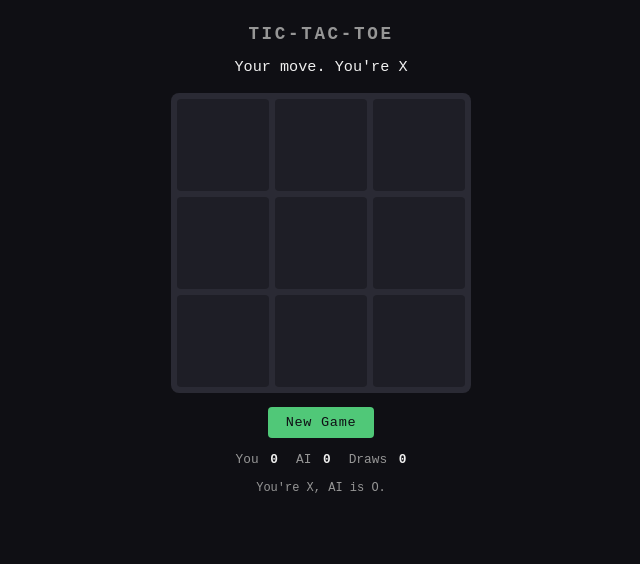
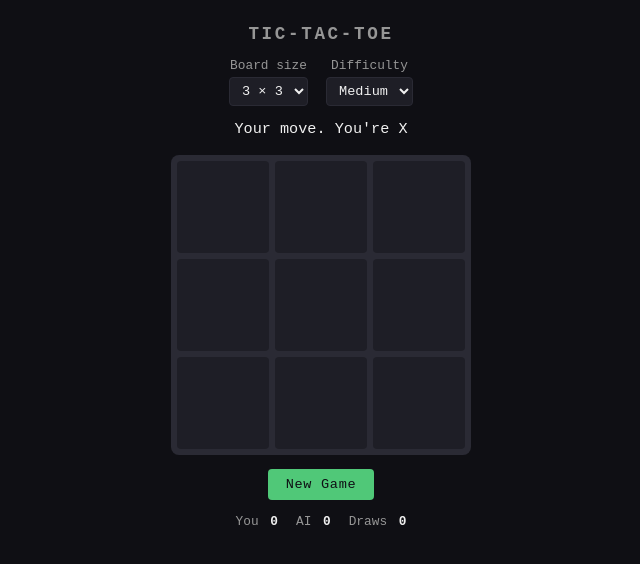
Before and after one commit to buvana-seshathri/tic-tac-toe, a Flask app: page / in a window 1280 px wide. Shown: the top 564 px of the page, without its empty margins (319-959 px from the left). Run offline with Flask 3, Linux system fonts and the light colour scheme.

Commit message:
feat: difficulty levels + board size

```diff
--- a/app.py
+++ b/app.py
@@ -1,4 +1,5 @@
 import math
+import random
 from flask import Flask, jsonify, render_template, request
 
 app = Flask(__name__)
@@ -7,18 +8,53 @@ EMPTY = None
 HUMAN = "X"
 AI = "O"
 
-LINES = [
-    (0, 1, 2), (3, 4, 5), (6, 7, 8),  # rows
-    (0, 3, 6), (1, 4, 7), (2, 5, 8),  # cols
-    (0, 4, 8), (2, 4, 6),             # diagonals
-]
+WIN_LENGTH = {3: 3, 4: 4, 5: 4}
+
+SEARCH_DEPTH = {3: 9, 4: 4, 5: 3}
+
+DIFFICULTY_RANDOMNESS = {"easy": 0.65, "medium": 0.25, "hard": 0.0}
+
+_lines_cache = {}
+
+def all_lines(size, win_len):
+    key = (size, win_len)
+    if key in _lines_cache:
+        return _lines_cache[key]
+
+    def idx(r, c):
+        return r * size + c
+
+    lines = []
+
+    # Horizontal and vertical runs
+    for r in range(size):
+        for c in range(size - win_len + 1):
+            lines.append(tuple(idx(r, c + k) for k in range(win_len)))
+    for c in range(size):
+        for r in range(size - win_len + 1):
+            lines.append(tuple(idx(r + k, c) for k in range(win_len)))
+
+    # Diagonal runs (both directions)
+    for r in range(size - win_len + 1):
+        for c in range(size - win_len + 1):
+            lines.append(tuple(idx(r + k, c + k) for k in range(win_len)))
+            lines.append(tuple(idx(r + k, c + win_len - 1 - k) for k in range(win_len)))
+
+    _lines_cache[key] = lines
+    return lines
 
 
-def winner(board):
-    for a, b, c in LINES:
-        if board[a] is not None and board[a] == board[b] == board[c]:
-            return board[a]
+def winning_line(board, size, win_len):
+    for line in all_lines(size, win_len):
+        first = board[line[0]]
+        if first is not None and all(board[i] == first for i in line):
+            return line
     return None
+
+
+def winner(board, size, win_len):
+    line = winning_line(board, size, win_len)
+    return board[line[0]] if line else None
 
 
 def is_full(board):
@@ -29,42 +65,79 @@ def available_moves(board):
     return [i for i, cell in enumerate(board) if cell is None]
 
 
-def minimax(board, is_maximizing):
-    win = winner(board)
+def evaluate(board, size, win_len):
+    score = 0
+    for line in all_lines(size, win_len):
+        cells = [board[i] for i in line]
+        has_human = HUMAN in cells
+        has_ai = AI in cells
+        if has_human and has_ai:
+            continue  # dead line, no one can complete it
+        ai_count = cells.count(AI)
+        human_count = cells.count(HUMAN)
+        if ai_count:
+            score += 10 ** ai_count
+        elif human_count:
+            score -= 10 ** human_count
+    return score
+
+
+def alphabeta(board, size, win_len, depth, alpha, beta, maximizing):
+    win = winner(board, size, win_len)
     if win == AI:
-        return 1
+        return 100_000 + depth
     if win == HUMAN:
-        return -1
-    if is_full(board):
-        return 0
+        return -100_000 - depth
+    if is_full(board) or depth == 0:
+        return evaluate(board, size, win_len)
 
-    if is_maximizing:
-        best = -math.inf
+    if maximizing:
+        value = -math.inf
         for move in available_moves(board):
             board[move] = AI
-            best = max(best, minimax(board, False))
+            value = max(value, alphabeta(board, size, win_len, depth - 1, alpha, beta, False))
             board[move] = EMPTY
-        return best
+            alpha = max(alpha, value)
+            if alpha >= beta:
+                break
+        return value
     else:
-        best = math.inf
+        value = math.inf
         for move in available_moves(board):
             board[move] = HUMAN
-            best = min(best, minimax(board, True))
+            value = min(value, alphabeta(board, size, win_len, depth - 1, alpha, beta, True))
             board[move] = EMPTY
-        return best
+            beta = min(beta, value)
+            if alpha >= beta:
+                break
+        return value
 
 
-def best_ai_move(board):
+def best_search_move(board, size, win_len, depth):
+    moves = available_moves(board)
+    random.shuffle(moves)  # avoid deterministic bias among equally-good moves
     best_score = -math.inf
-    best_move = None
-    for move in available_moves(board):
+    best_move = moves[0]
+    for move in moves:
         board[move] = AI
-        score = minimax(board, False)
+        score = alphabeta(board, size, win_len, depth - 1, -math.inf, math.inf, False)
         board[move] = EMPTY
         if score > best_score:
             best_score = score
             best_move = move
     return best_move
+
+
+def choose_ai_move(board, size, difficulty):
+    win_len = WIN_LENGTH[size]
+    depth = SEARCH_DEPTH[size]
+    moves = available_moves(board)
+
+    rand_chance = DIFFICULTY_RANDOMNESS.get(difficulty, 0.0)
+    if random.random() < rand_chance:
+        return random.choice(moves)
+
+    return best_search_move(board, size, win_len, depth)
 
 
 @app.route("/")
@@ -74,42 +147,42 @@ def index():
 
 @app.route("/api/move", methods=["POST"])
 def api_move():
-    """
-    Expects JSON: { "board": [9 values, each "X" | "O" | null] }
-    Returns JSON: {
-        "move": <index the AI played, or null if no move made>,
-        "board": <updated 9-cell board after the AI's move>,
-        "winner": "X" | "O" | null,
-        "is_draw": true | false
-    }
-    """
     data = request.get_json(force=True) or {}
     board = data.get("board")
+    size = data.get("size", 3)
+    difficulty = data.get("difficulty", "hard")
 
-    if not isinstance(board, list) or len(board) != 9:
-        return jsonify({"error": "board must be a list of 9 cells"}), 400
+    if size not in WIN_LENGTH:
+        return jsonify({"error": "size must be 3, 4, or 5"}), 400
+    if difficulty not in DIFFICULTY_RANDOMNESS:
+        return jsonify({"error": "difficulty must be easy, medium, or hard"}), 400
+    if not isinstance(board, list) or len(board) != size * size:
+        return jsonify({"error": f"board must be a list of {size * size} cells"}), 400
     if any(cell not in (None, HUMAN, AI) for cell in board):
         return jsonify({"error": "invalid cell value in board"}), 400
 
-    # If the game is already decided, don't move.
-    win = winner(board)
+    win_len = WIN_LENGTH[size]
+
+    win = winner(board, size, win_len)
     if win or is_full(board):
         return jsonify({
             "move": None,
             "board": board,
             "winner": win,
             "is_draw": win is None and is_full(board),
+            "line": list(winning_line(board, size, win_len)) if win else None,
         })
 
-    move = best_ai_move(board)
+    move = choose_ai_move(board, size, difficulty)
     board[move] = AI
 
-    win = winner(board)
+    win = winner(board, size, win_len)
     return jsonify({
         "move": move,
         "board": board,
         "winner": win,
         "is_draw": win is None and is_full(board),
+        "line": list(winning_line(board, size, win_len)) if win else None,
     })
 
 
--- a/templates/index.html
+++ b/templates/index.html
@@ -34,6 +34,30 @@
     margin: 0;
     color: var(--muted);
   }
+  #settings {
+    display: flex;
+    gap: 18px;
+    flex-wrap: wrap;
+    justify-content: center;
+    font-size: 0.8rem;
+    color: var(--muted);
+  }
+  #settings label {
+    display: flex;
+    flex-direction: column;
+    gap: 4px;
+    align-items: center;
+  }
+  #settings select {
+    font-family: inherit;
+    background: var(--panel);
+    color: var(--text);
+    border: 1px solid var(--line);
+    border-radius: 4px;
+    padding: 5px 8px;
+    font-size: 0.85rem;
+    cursor: pointer;
+  }
   #status {
     font-size: 0.95rem;
     color: var(--text);
@@ -42,8 +66,6 @@
   }
   #board {
     display: grid;
-    grid-template-columns: repeat(3, 92px);
-    grid-template-rows: repeat(3, 92px);
     gap: 6px;
     background: var(--line);
     padding: 6px;
@@ -54,7 +76,6 @@
     display: flex;
     align-items: center;
     justify-content: center;
-    font-size: 2.4rem;
     font-weight: bold;
     cursor: pointer;
     border-radius: 4px;
@@ -82,12 +103,32 @@
   button:hover:not(:disabled) { opacity: 0.85; }
   #scoreboard { display: flex; gap: 18px; font-size: 0.8rem; color: var(--muted); }
   #scoreboard span.value { color: var(--text); font-weight: bold; margin-left: 4px; }
-  #hint { font-size: 0.75rem; color: var(--muted); text-align: center; max-width: 360px; }
+  #hint { font-size: 0.75rem; color: var(--muted); text-align: center; max-width: 380px; }
 </style>
 </head>
 <body>
   <h1>Tic-Tac-Toe</h1>
-  <div id="status">Your move — you're X</div>
+
+  <div id="settings">
+    <label>
+      Board size
+      <select id="size-select">
+        <option value="3">3 × 3</option>
+        <option value="4">4 × 4</option>
+        <option value="5">5 × 5</option>
+      </select>
+    </label>
+    <label>
+      Difficulty
+      <select id="difficulty-select">
+        <option value="easy">Easy</option>
+        <option value="medium" selected>Medium</option>
+        <option value="hard">Hard</option>
+      </select>
+    </label>
+  </div>
+
+  <div id="status">Your move. You're X</div>
 
   <div id="board"></div>
 
@@ -101,36 +142,37 @@
     <div>Draws <span class="value" id="score-draw">0</span></div>
   </div>
 
-  <div id="hint">You're X, AI is O.</div>
-
 <script>
 (() => {
   const HUMAN = 'X', AI = 'O';
   const boardEl = document.getElementById('board');
   const statusEl = document.getElementById('status');
   const resetBtn = document.getElementById('reset-btn');
+  const sizeSelect = document.getElementById('size-select');
+  const difficultySelect = document.getElementById('difficulty-select');
   const scoreXEl = document.getElementById('score-x');
   const scoreOEl = document.getElementById('score-o');
   const scoreDrawEl = document.getElementById('score-draw');
 
-  const LINES = [
-    [0,1,2],[3,4,5],[6,7,8],
-    [0,3,6],[1,4,7],[2,5,8],
-    [0,4,8],[2,4,6],
-  ];
+  const CELL_PX = { 3: 92, 4: 76, 5: 62 };
+  const FONT_PX = { 3: '2.4rem', 4: '2rem', 5: '1.6rem' };
 
-  let board = Array(9).fill(null);
+  let size = 3;
+  let board = [];
   let gameOver = false;
-  let busy = false; // true while waiting on the backend
+  let busy = false;
   let cells = [];
   let scores = { X: 0, O: 0, draw: 0 };
 
   function buildBoard() {
     boardEl.innerHTML = '';
+    boardEl.style.gridTemplateColumns = `repeat(${size}, ${CELL_PX[size]}px)`;
+    boardEl.style.gridTemplateRows = `repeat(${size}, ${CELL_PX[size]}px)`;
     cells = [];
-    for (let i = 0; i < 9; i++) {
+    for (let i = 0; i < size * size; i++) {
       const cell = document.createElement('div');
       cell.className = 'cell';
+      cell.style.fontSize = FONT_PX[size];
       cell.dataset.index = i;
       cell.addEventListener('click', () => onCellClick(i));
       boardEl.appendChild(cell);
@@ -148,27 +190,16 @@
     });
   }
 
-  function getWinLine(b) {
-    for (const [a, bb, c] of LINES) {
-      if (b[a] && b[a] === b[bb] && b[a] === b[c]) return [a, bb, c];
-    }
-    return null;
-  }
-
-  function highlightWin() {
-    const line = getWinLine(board);
-    if (line) line.forEach(i => cells[i].classList.add('win'));
-  }
-
   function updateScoreboard() {
     scoreXEl.textContent = scores.X;
     scoreOEl.textContent = scores.O;
     scoreDrawEl.textContent = scores.draw;
   }
 
-  function finish(win, isDraw) {
+  function finish(win, isDraw, line) {
     gameOver = true;
-    highlightWin();
+    if (line) line.forEach(i => cells[i].classList.add('win'));
+
     if (win === HUMAN) {
       statusEl.textContent = 'You win! 🎉';
       scores.X++;
@@ -194,7 +225,7 @@
       const res = await fetch('/api/move', {
         method: 'POST',
         headers: { 'Content-Type': 'application/json' },
-        body: JSON.stringify({ board }),
+        body: JSON.stringify({ board, size, difficulty: difficultySelect.value }),
       });
       if (!res.ok) throw new Error('Bad response from server');
       const data = await res.json();
@@ -203,7 +234,7 @@
       render();
 
       if (data.winner || data.is_draw) {
-        finish(data.winner, data.is_draw);
+        finish(data.winner, data.is_draw, data.line);
       } else {
         statusEl.textContent = "Your move. You're X";
       }
@@ -216,17 +247,19 @@
   }
 
   function newGame() {
-    board = Array(9).fill(null);
+    size = parseInt(sizeSelect.value, 10);
+    board = Array(size * size).fill(null);
     gameOver = false;
     busy = false;
     statusEl.textContent = "Your move. You're X";
-    cells.forEach(cell => cell.classList.remove('win'));
+    buildBoard();
     render();
   }
 
   resetBtn.addEventListener('click', newGame);
+  sizeSelect.addEventListener('change', newGame);
+  difficultySelect.addEventListener('change', newGame);
 
-  buildBoard();
   newGame();
 })();
 </script>
```
